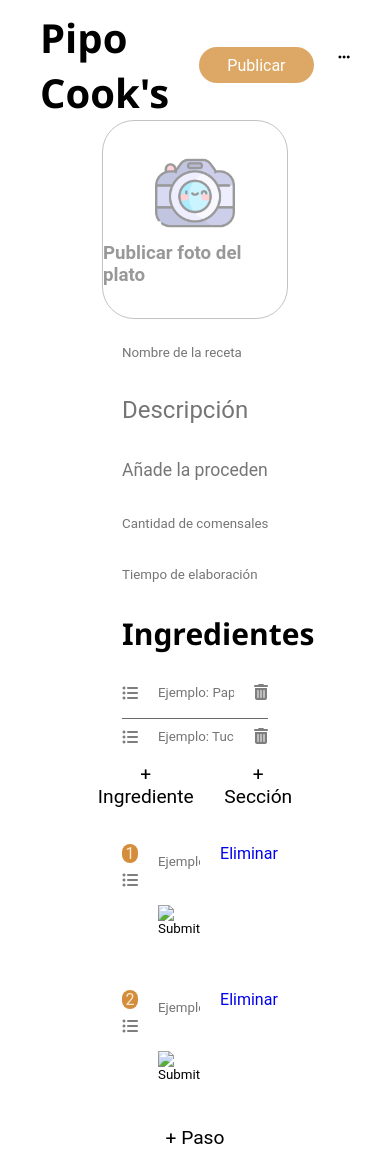
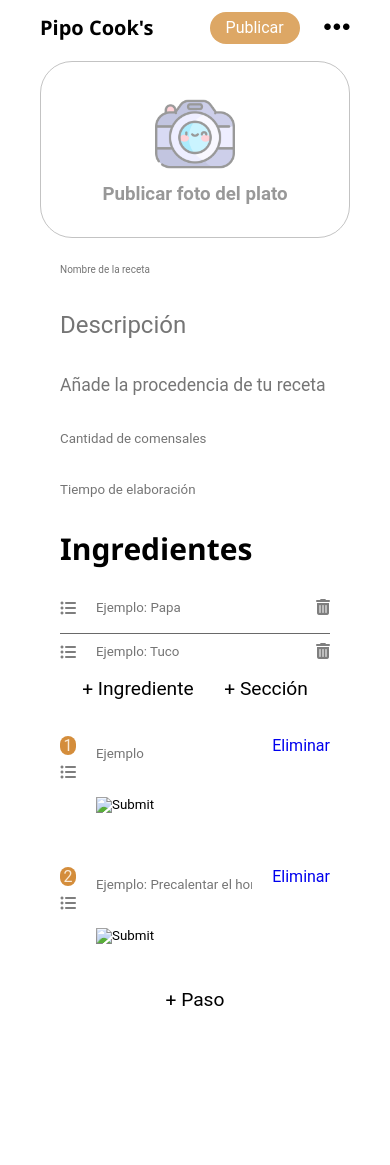
Before and after one commit to b-bastan/proyecto1_practicas-profesionales, a PHP site: template pipocooks/templates/nuevaReceta.html in a window 390 px wide. After the commit the page ends 1006 px from the top, so only its background shows below. Run offline with PHP 8.4, Linux system fonts and the light colour scheme; the template is opened without the code that fills it, so the values that code supplies are empty; some libraries are stand-ins or nearby versions.

Commit message:
actualización responsive

```diff
--- a/pipocooks/css/styles-nuevaReceta.css
+++ b/pipocooks/css/styles-nuevaReceta.css
@@ -87,6 +87,10 @@ input {
     margin-right: 1.5em;
 }
 
+.btn {
+    font-size: 50px;
+}
+
 /* Arrastrar imágenes */
 
 .arrastrar {
@@ -111,6 +115,10 @@ input {
 }
 
 /* Info receta */
+
+#nombreReceta {
+    font-size: 2rem;
+}
 
 .info-receta {
     display: flex;
@@ -225,3 +233,46 @@ input {
     color: antiquewhite;
     margin-bottom: .5em;
 }
+
+@media screen and (max-width: 956px){
+    /* Header */
+    .nav h1{
+        font-size: 30px;
+    }
+
+    .btn {
+        font-size: 40px;
+        text-align: end;
+    }
+}
+
+@media screen and (max-width: 768px){
+    .container {
+        width: 100%;
+    }
+
+    /* Header */
+    .nav h1{
+        font-size: 20px;
+    }
+
+    header {
+        margin-bottom: 1em;
+    }
+
+    .publicar-receta {
+        padding: 0 1em;
+        height: 2em;
+    }
+
+    .btn {
+        font-size: 30px;
+        text-align: end;
+    }
+
+    /* info-receta */
+
+    #nombreReceta {
+        font-size: 10px;
+    }
+}
```
